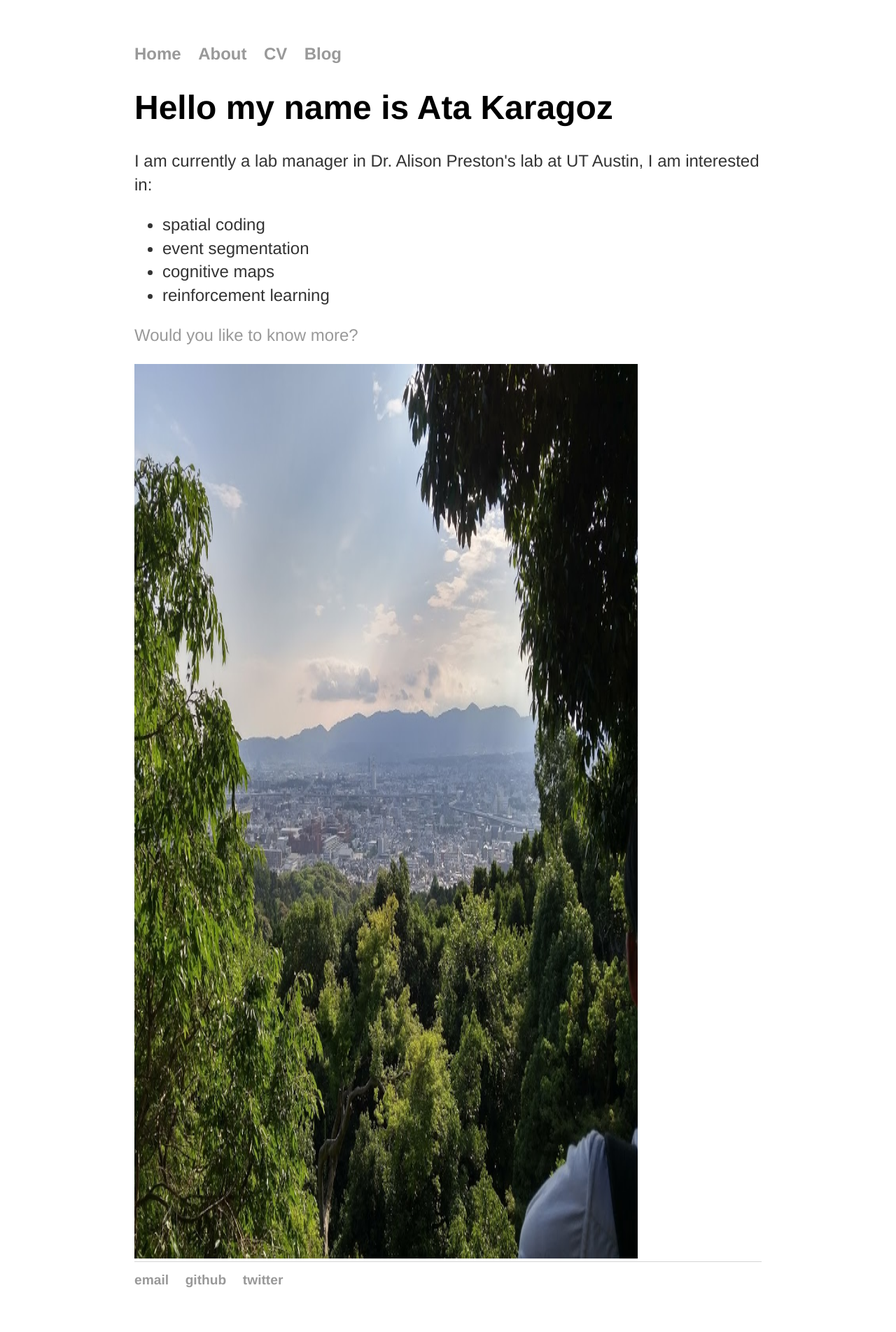
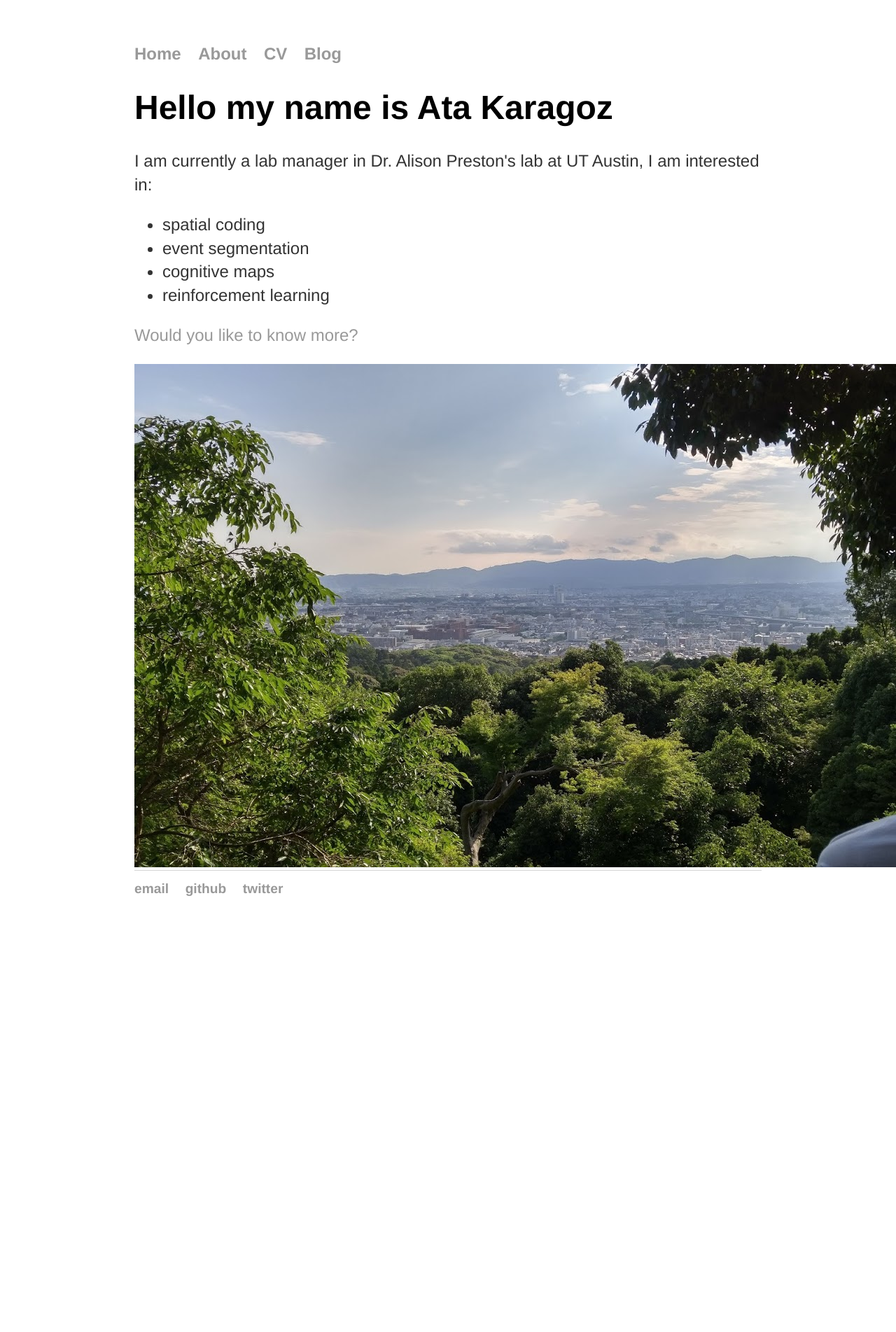
Before and after one commit to atakaragoz/atakaragoz.github.io, a Jekyll site: the page built from index.html, in a window 1280 px wide. Shown: the whole page at 70% size. Built offline with Jekyll 4.4.1, drawn with Linux system fonts in a browser that asks for light colours; after the commit the page ends 1344 px from its top, so only the background shows below that.

Commit message:
trying to fix kyoto img

```diff
--- a/index.html
+++ b/index.html
@@ -16,4 +16,4 @@ title: Ata Karagoz
 	<p><a href="/about">Would you like to know more?</a></p>
 
 </div><!-- /.blurb -->
-	<img src="{{site.baseurl}}/assets/images/kyoto.jpg" alt="" height="1278" width="719">
+	<img src="{{site.baseurl}}/assets/images/kyoto.jpg" alt="">
```
